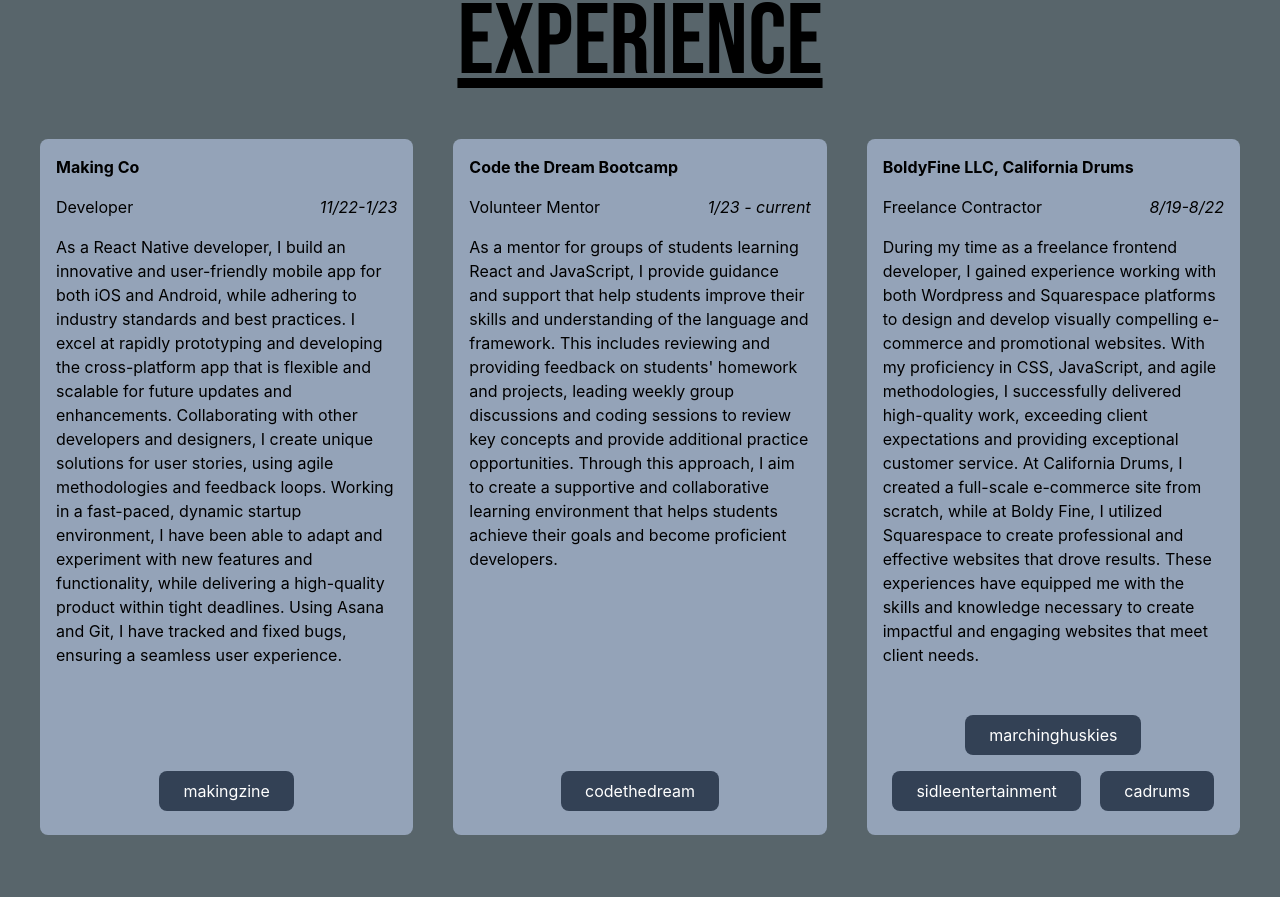
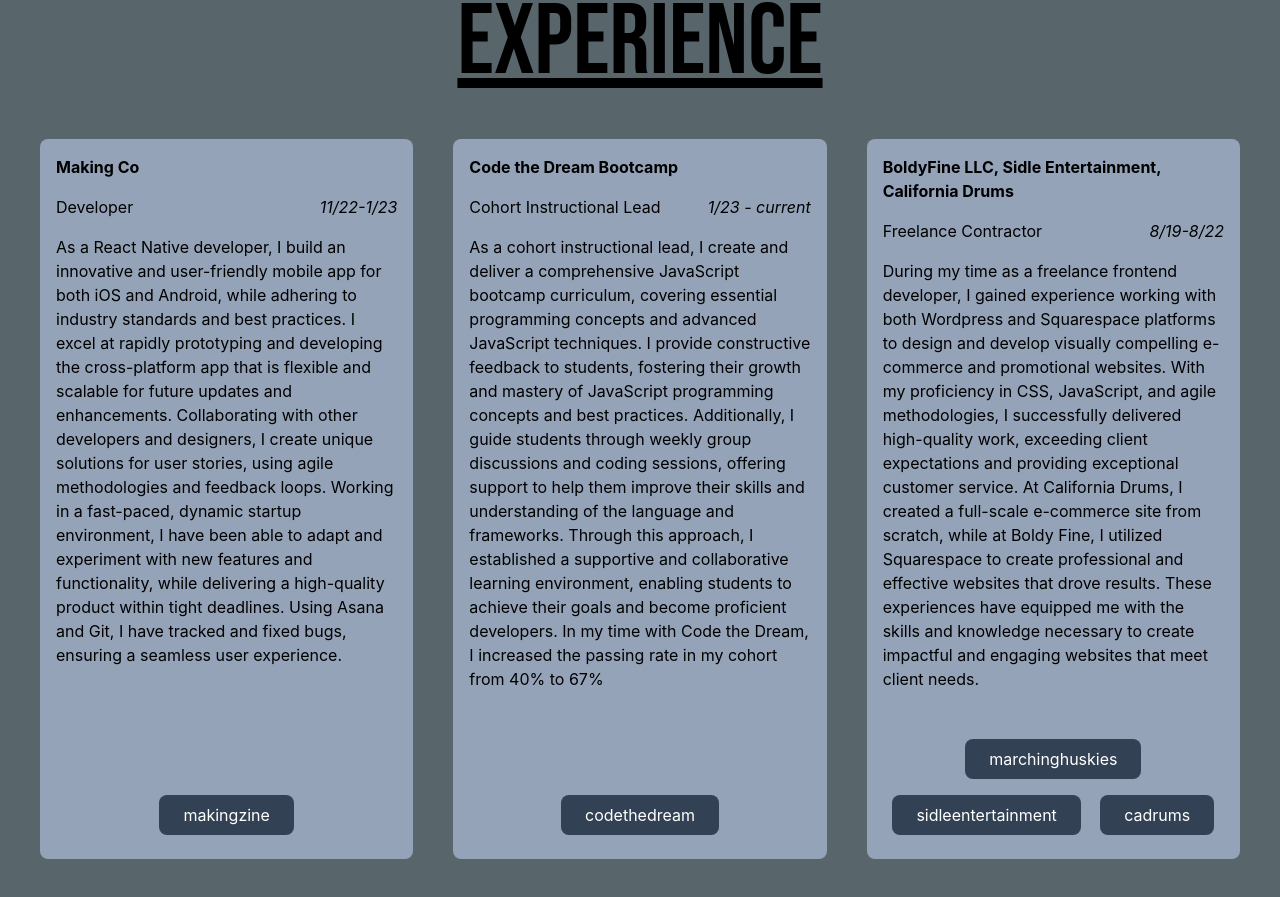
Before and after one commit to WaltersMatthew/portfolio, a Next.js app: page / in a window 1280 px wide. Shown: the part 1025-1922 px from the top of the page. Built offline with nearby package versions, Linux system fonts and the light colour scheme.

Commit message:
update ctd card

```diff
--- a/components/Experience.js
+++ b/components/Experience.js
@@ -15,15 +15,15 @@
                     urls={["https://www.makingzine.com"]}
                 />
                 <Job
-                    title="Volunteer Mentor"
+                    title="Cohort Instructional Lead"
                     company="Code the Dream Bootcamp"
                     time="1/23 - current"
-                    description="As a mentor for groups of students learning React and JavaScript, I provide guidance and support that help students improve their skills and understanding of the language and framework. This includes reviewing and providing feedback on students' homework and projects, leading weekly group discussions and coding sessions to review key concepts and provide additional practice opportunities. Through this approach, I aim to create a supportive and collaborative learning environment that helps students achieve their goals and become proficient developers."
+                    description="As a cohort instructional lead, I create and deliver a comprehensive JavaScript bootcamp curriculum, covering essential programming concepts and advanced JavaScript techniques. I provide constructive feedback to students, fostering their growth and mastery of JavaScript programming concepts and best practices. Additionally, I guide students through weekly group discussions and coding sessions, offering support to help them improve their skills and understanding of the language and frameworks. Through this approach, I established a supportive and collaborative learning environment, enabling students to achieve their goals and become proficient developers. In my time with Code the Dream, I increased the passing rate in my cohort from 40% to 67%"
                     urls={["https://www.codethedream.org"]}
                 />
                 <Job
                     title="Freelance Contractor"
-                    company="BoldyFine LLC, California Drums"
+                    company="BoldyFine LLC, Sidle Entertainment, California Drums"
                     time="8/19-8/22"
                     description="During my time as a freelance frontend developer, I gained experience working with both Wordpress and Squarespace platforms to design and develop visually compelling e-commerce and promotional websites. With my proficiency in CSS, JavaScript, and agile methodologies, I successfully delivered high-quality work, exceeding client expectations and providing exceptional customer service. At California Drums, I created a full-scale e-commerce site from scratch, while at Boldy Fine, I utilized Squarespace to create professional and effective websites that drove results. These experiences have equipped me with the skills and knowledge necessary to create impactful and engaging websites that meet client needs."
                     urls={[
--- a/components/job.js
+++ b/components/job.js
@@ -9,6 +9,7 @@
             return null;
         }
     };
+
     const urlMap = props.urls.map((url) => {
         return (
             <a
```
